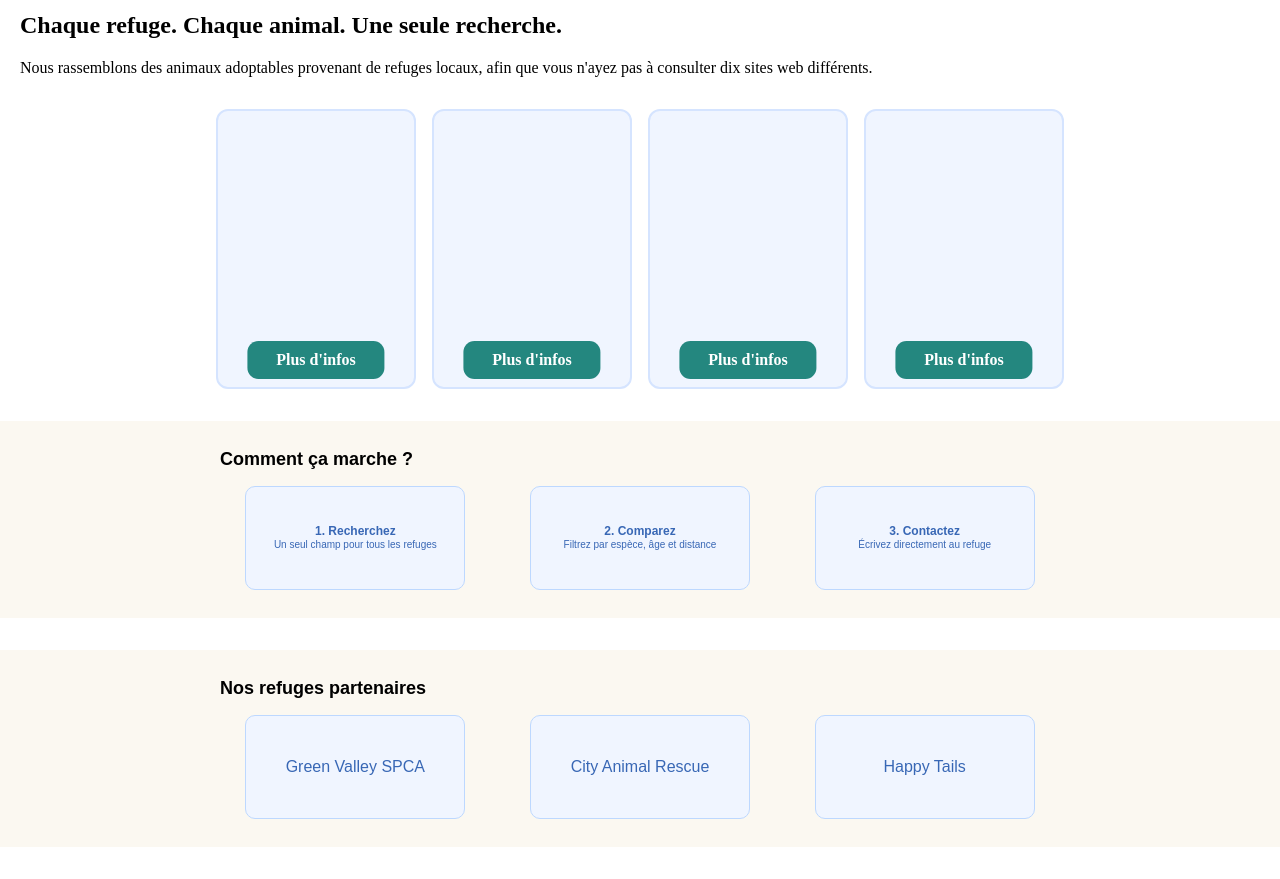
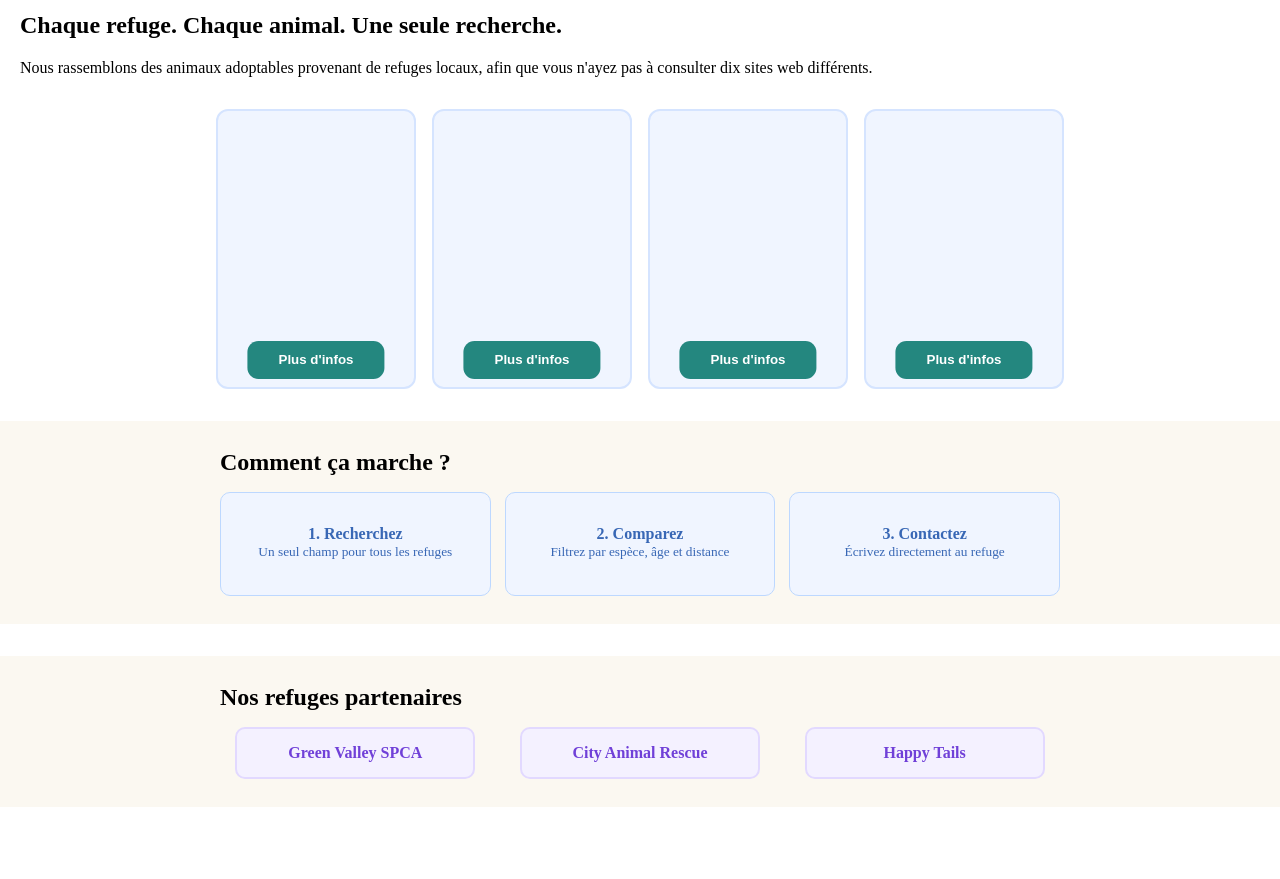
Before and after one commit to AukPenguin/project-refuge, a plain HTML site: page index.html in a window 1280 px wide. Shown: the part 74-953 px from the top of the page. After the commit the page ends 913 px from the top, so only its background shows below. Drawn offline with Linux system fonts and the light colour scheme.

Commit message:
Update partners card styling

```diff
--- a/index.html
+++ b/index.html
@@ -44,7 +44,7 @@
             </section>
 
             <section class="content-band" aria-labelledby="explenation-title">
-                <div class="content-band-inner">
+                <div class="content-band-wrapper">
                     <h2 id="explenation-title">Comment ça marche ?</h2>
                     <ol class="card-grid">
                         <li class="card">
@@ -64,7 +64,7 @@
             </section>
 
             <section class="content-band" aria-labelledby="partners-title">
-                <div class="content-band-inner">
+                <div class="content-band-wrapper">
                     <h2 id="partners-title">Nos refuges partenaires</h2>
                     <ul class="card-grid">
                         <li class="card card-compact card-accent">Green Valley SPCA</li>
--- a/style.css
+++ b/style.css
@@ -88,7 +88,6 @@ main {
     color: #fff;
     cursor: pointer;
 
-    font: inherit;
     font-weight: 600;
 }
 
@@ -107,7 +106,7 @@ main {
     background: #fbf8f1;
 }
 
-.content-band-inner {
+.content-band-wrapper {
     box-sizing: border-box;
     max-width: 1000px;
 
@@ -115,13 +114,12 @@ main {
     padding: 28px clamp(16px, 8%, 80px);
 
     background: #fbf8f1;
-    font-family: Arial, sans-serif;
 }
 
-.content-band-inner h2 {
+.content-band-wrapper h2 {
     margin: 0 0 16px;
 
-    font-size: 18px;
+    font-size: 18pt;
     text-align: center;
 }
 
@@ -142,8 +140,8 @@ main {
     display: flex;
 
     width: 100%;
-    max-width: 220px;
-    min-height: 88px;
+    max-width: 320px;
+    min-height: 104px;
 
     flex-direction: column;
     align-items: center;
@@ -154,7 +152,7 @@ main {
 
     border: 1px solid #bdd8ff;
     border-radius: 10px;
-    background: #f0f5ff;
+    background-color: #f0f5ff;
     color: #3867b5;
 
     text-align: center;
@@ -162,17 +160,29 @@ main {
 
 .card h3 {
     margin: 0;
-    font-size: 12px;
+    font-size: 12pt;
 }
 
 .card p {
     margin: 0;
-    font-size: 10px;
+    font-size: 10pt;
     line-height: 1.4;
 }
 
+.card-grid > .card.card-compact {
+    max-width: 240px;
+    min-height: 52px;
+}
+
+.card-accent {
+    border: 2px solid #e2d9ff;
+    background-color: #f4f1ff;
+    color: #7040d8;
+    font-weight: 600;
+}
+
 @media (min-width: 700px) {
-    .content-band-inner h2 {
+    .content-band-wrapper h2 {
         text-align: left;
     }
 
```
